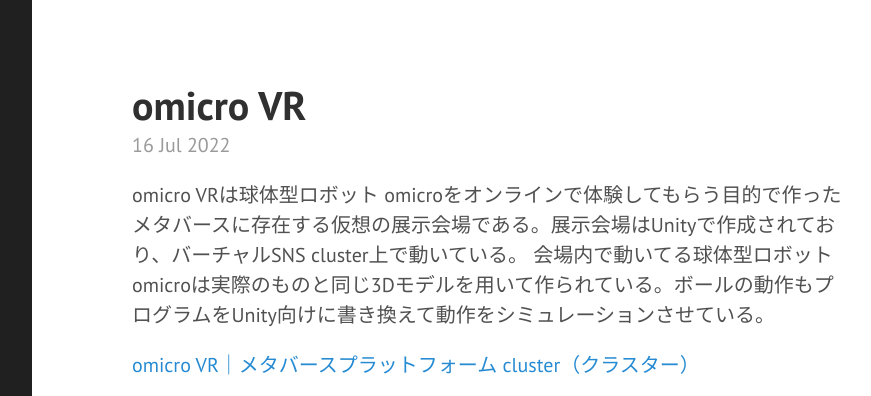
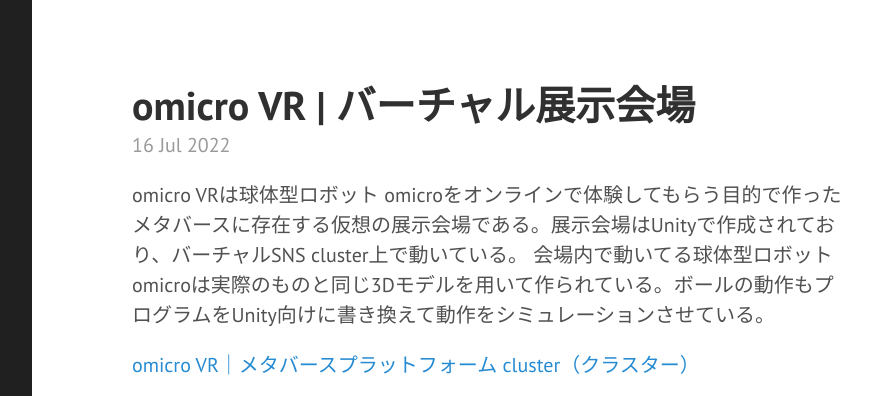
Before and after one commit to tichise/omicro.tokyo, a Jekyll site: the page built from _posts/2022-07-16-omicro-vr.md, in a window 1280 px wide and 1155 px high, cut to the strip 0-396 px from the top of the window. Shown: the whole strip, without its empty margins (328-1199 px from the left). Built offline with Jekyll 4.4.1, drawn with Linux system fonts in a browser that asks for light colours; Markdown is read by kramdown in place of the engine named in the settings.

Commit message:
Update 2022-07-16-omicro-vr.md

```diff
--- a/_posts/2022-07-16-omicro-vr.md
+++ b/_posts/2022-07-16-omicro-vr.md
@@ -1,6 +1,6 @@
 ---
 layout: post
-title: omicro VR
+title: omicro VR | バーチャル展示会場
 ---
 
 omicro VRは球体型ロボット omicroをオンラインで体験してもらう目的で作ったメタバースに存在する仮想の展示会場である。展示会場はUnityで作成されており、バーチャルSNS cluster上で動いている。
```
